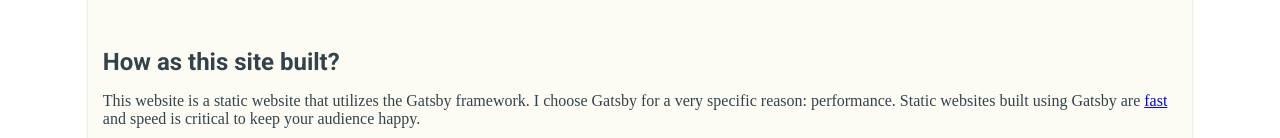
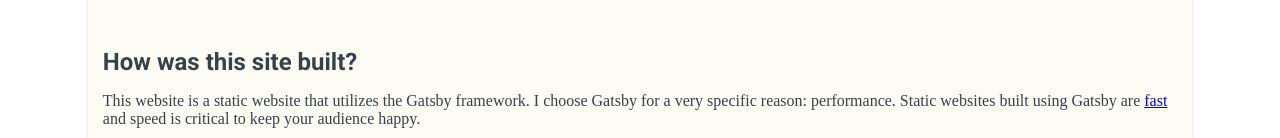
Before and after one commit to jj-plane/website, a Gatsby site: page /5-8-2020/the-purpose-of-this-blog/ in a window 1280 px wide. Shown: the part 595-733 px from the top of the page. Built offline with nearby package versions, Linux system fonts and the light colour scheme; Gatsby itself is replaced by a stand-in of ours.

Commit message:
grammer fix

```diff
--- a/src/posts/5-8-2020/the-purpose-of-this-blog.md
+++ b/src/posts/5-8-2020/the-purpose-of-this-blog.md
@@ -19,7 +19,7 @@ My name is Joshua. I’ve been a professional web developer since 2013. I gradua
 While this website will mainly be for my own growth, I also hope to document my insights about javascript in ways that others will find helpful. There are countless tutorials about learning front end web development, but I feel that some writing styles can convey their ideas better than others. If a single post I write helps a single developer who’s struggling with a problem, I’ll be ecstatic.
 
 <br />
-<h1 class="post-header">How as this site built?</h1>
+<h1 class="post-header">How was this site built?</h1>
 
 This website is a static website that utilizes the Gatsby framework. I choose Gatsby for a very specific reason: performance. Static websites built using Gatsby are [fast](https://www.gatsbyjs.org/blog/2017-09-13-why-is-gatsby-so-fast/) and speed is critical to keep your audience happy.
 
```
